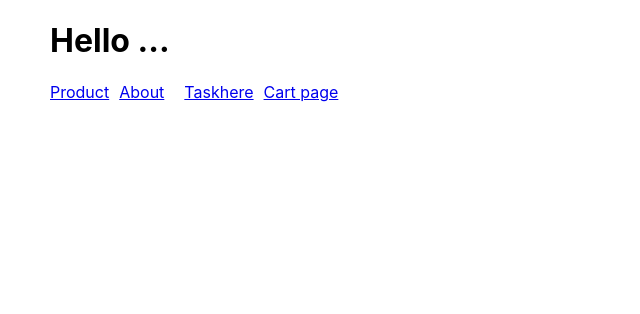
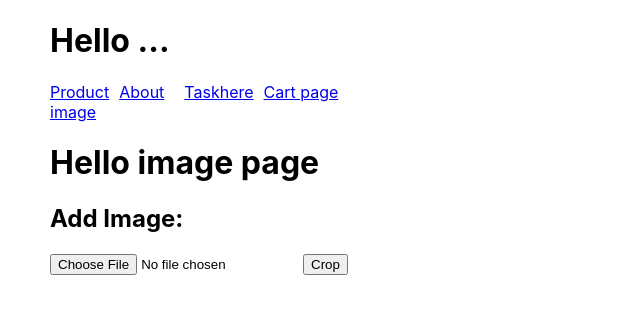
Before and after one commit to codebin-pune/react-training-2022, a React (Create React App) app: page /image in a window 1280 px wide. Shown: the top 314 px of the page, without its empty margins (0-640 px from the left). Built offline with nearby package versions, Linux system fonts and the light colour scheme.

Commit message:
image input , croping don but croped img not show

```diff
--- a/package.json
+++ b/package.json
@@ -9,6 +9,7 @@
     "axios": "^0.26.1",
     "react": "^17.0.2",
     "react-dom": "^17.0.2",
+    "react-image-crop": "^10.0.0",
     "react-router-dom": "^6.3.0",
     "react-scripts": "5.0.0",
     "web-vitals": "^2.1.0"
--- a/src/App.js
+++ b/src/App.js
@@ -5,6 +5,8 @@ import Productpage from "./pages/Productpage";
 import TaskPage from "./pages/Taskpage";
 import Singlepage from "./pages/Singlepage";
 import CartItem from "./pages/CartItem";
+import UpImage from "./pages/UpImage";
+//import ReactCrop from "react-image-crop/dist/ReactCrop";
 //import './App.css';
 // const tasks = [
 //   {
@@ -40,6 +42,8 @@ function App() {
         <Route path="/taskpage" element={<TaskPage />} />
         <Route path="/" element={<Productpage />} />
         <Route path="/cartprjao" element={<CartItem />} />
+        <Route path="/image" element={<UpImage />} />
+
       </Routes>
       </div>
   );
--- a/src/component/Header.js
+++ b/src/component/Header.js
@@ -10,6 +10,8 @@ const Header = ({HeaderText}) => {
               <Link style={{margin:10}}to="/about">About</Link>
               <Link style={{margin:10}} to="/taskpage">Taskhere</Link>
               <Link to="/cartprjao" >Cart page</Link>
+              <br />
+              <Link to="/image">image</Link>
             </nav>
         </div>
     )
--- a/src/index.js
+++ b/src/index.js
@@ -5,6 +5,7 @@ import './index.css';
 import App from './App';
 import reportWebVitals from './reportWebVitals';
 import { BrowserRouter } from 'react-router-dom';
+//import ReactCrop from "react-image-crop/dist/ReactCrop";
 
 ReactDOM.render(
   <React.StrictMode>
--- a/src/pages/About.js
+++ b/src/pages/About.js
@@ -4,6 +4,7 @@ const About = () =>{
     return (
         <div>
             <h1>This is about page</h1>
+
         </div>
     )
 }
--- a/src/pages/CartItem.js
+++ b/src/pages/CartItem.js
@@ -21,7 +21,7 @@ const CartItem = () =>{
         //console.log(NewRMData);
         //NewRMData.splice(index,1);
         localStorage.setItem(CART_ITEMS ,JSON.stringify(NewItenList)); //NewItenList = NewRMData
-         //console.log(itemCart);
+        //console.log(itemCart);
         //setNewItemCartList(NewItenList);
         }
 
--- a/src/pages/Productpage.js
+++ b/src/pages/Productpage.js
@@ -6,13 +6,22 @@ import { CART_ITEMS } from "../constant";
 //import { hAddToCart } from "./Singlepage";
 
 const RenderProduct = ({item}) =>{
+    const [state,setState] = useState(false);
+
 
     const hAddToCart = (id) =>{
+
+        setState(true);
+        setTimeout(()=>{
+            setState(false);
+        },5000)
+
         const currentCartItem = localStorage.getItem(CART_ITEMS);
         const arrList = currentCartItem !== null ? JSON.parse(currentCartItem) : [] ;
         const NewItem = [...arrList,id];
         localStorage.setItem(CART_ITEMS ,JSON.stringify(NewItem));
     };
+    let check="add";
 
     return(
     <div style={{display:'flex' ,flexDirection:"row" }}>
@@ -23,7 +32,9 @@ const RenderProduct = ({item}) =>{
         <h3 >{item.title}</h3>
         <h4>Price:{item.price}</h4>
         <Link to={`/singlepage/${item.id}`}>View detail</Link>
-        <Button onClick={()=> {hAddToCart(item.id)}}  text="Add to card"/>
+        {/* //state !== false ?  */}
+        <Button onClick={()=> {hAddToCart(item.id)}} text={"Add to card"} />
+        {/* <Button onClick={()=> {hAddToCart(item.id)}}  text="Add"/>} */}
         </div>
     </div>);
 }
@@ -39,7 +50,7 @@ const Productpage = () =>{
     return (
         <div>
             <h1>This is Productpage page</h1>
-            {product.map(item => <RenderProduct key={item.id} item={item} />)}
+            { product.length > 0 ? product.map(item => <RenderProduct key={item.id} item={item} />) : <h3>Loading...</h3>}
         </div>
     )
 }
--- /dev/null
+++ b/src/pages/UpImage.js
@@ -0,0 +1,84 @@
+import React, { useState } from "react";
+import ReactCrop from "react-image-crop";
+import 'react-image-crop/dist/ReactCrop.css';
+import Button from "../component/Button";
+
+const UpImage = () =>{
+    const [file, setFile] = useState(null);
+    const [crop, setCrop] = useState({
+        aspect: 16/9,
+        height: 468,
+        unit: "px",
+        width: 468,
+        x: 0,
+        y: 107,});
+    const [result, setResult] = useState(undefined);
+
+    //const url = URL ;
+    const handleChange=(e)=> {
+        //console.log(e.target.files);
+        //console.log(URL.createObjectURL(e.target.files[0]));
+       // url = URL.createObjectURL(e.target.files[0]);
+        setFile(URL.createObjectURL(e.target.files[0]));
+        // let image = e.target.files[0];
+        // if (image) {
+        // const imageReader = new FileReader();
+        // imageReader.readAsDataURL(image);
+        // imageReader.onloadend = () => {
+        //     setFile(imageReader.result);
+        // };
+        // }
+    }
+    const [image, setImage] = useState(null);
+   // const [cImage, setCImage] = useState(null)
+
+    const getCropImage = (image,crop) =>{
+
+        const imgcanvas = document.createElement('canvas');
+        const scaleX = image.naturalWidth / image.width;
+        const scaleY = image.naturalHeight / image.height;
+        imgcanvas.width = crop.width;
+        imgcanvas.height = crop.height;
+        const ctx = document.getElementById("canvas").getContext('2d');
+        ctx.drawImage(
+            image,
+            crop.x * scaleX,
+            crop.y * scaleY,
+            crop.width * scaleX,
+            crop.height * scaleY,
+            0,
+            0,
+            crop.width,
+            crop.height
+        );
+        // imgcanvas.toBlob(blob=>{
+        //     console.log(blob)
+        //     setResult(blob);
+        // })
+        const base64Image= imgcanvas.toDataURL("image/jpg");
+        setResult(base64Image);
+        console.log(result)
+    }
+
+    return(
+        <div>
+            <h1>Hello image page</h1>
+            <h2>Add Image:</h2>
+            <input type="file" accept="image/*" onChange={handleChange} />
+            {console.log(file)}
+            {file  && <ReactCrop src={file} onImageLoad={setImage} crop={crop} onChange={setCrop} >
+                <img src={file}  width={500}/>
+                {/* {setCImage(file)} */}
+            </ReactCrop>}
+            <button onClick={getCropImage}>Crop</button>
+            {result && <div>
+                <img src={result} alt={"Cropped"} width={500}/>
+                </div>}
+                <br />
+            {/* {image} */}
+
+        </div>
+    )
+}
+
+export default UpImage;
```
Also changed, not shown: 2 other files (tests, documents, lock files or other folders).
